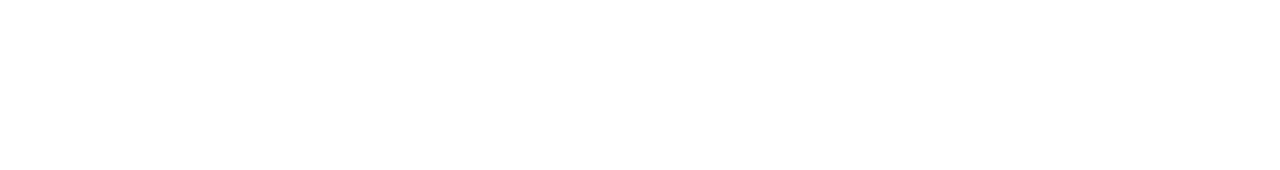
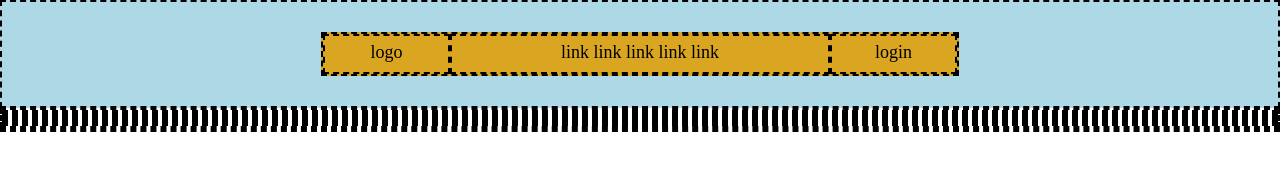
Before and after one commit to WilliamHaxhija/htmlcss-struttura-discord, a plain HTML site: page index.html in a window 1280 px wide. Drawn offline with Linux system fonts and the light colour scheme.

Commit message:
feat: add header

```diff
--- a/index.html
+++ b/index.html
@@ -6,8 +6,14 @@
     <title>Discord</title>
     <link rel="stylesheet" href="style.css">
 </head>
-<body>
-    <header></header>
+<body class="debug">
+    <header>
+        <div class="header-container">
+            <div class="header-items side">logo</div>
+            <div class="header-items center">link link link link link</div>
+            <div class="header-items side">login</div>
+        </div>
+    </header>
     <main>
         <section></section>
         <section></section>
--- a/style.css
+++ b/style.css
@@ -6,3 +6,53 @@
     padding: 0;
     box-sizing: border-box;
 }
+
+/*--------------------
+      UTILITIES
+--------------------*/
+
+.debug *{
+    border: 2px dashed black;
+}
+
+/*--------------------
+     TYPOGRAPHY
+--------------------*/
+
+body{
+    text-align: center;
+    font-size: 18px;
+}
+
+/*--------------------
+        HEADER
+--------------------*/
+
+header{
+    background-color: #add8e6;
+    min-height: 100px;
+    padding: 30px 0;
+}
+
+.header-container{
+    display: flex;
+    flex-direction: row;
+    flex-wrap: wrap;
+    max-width: 1180px;
+    justify-content: space-between;
+    background-color: #daa520;
+    margin: 0 25%;
+}
+
+.header-container .header-items{
+    min-height: 40px;
+    padding: 1%
+}
+
+.header-items.side{
+    min-width: 20%;
+}
+
+.header-items.center{
+    min-width: 60%;
+}
```
